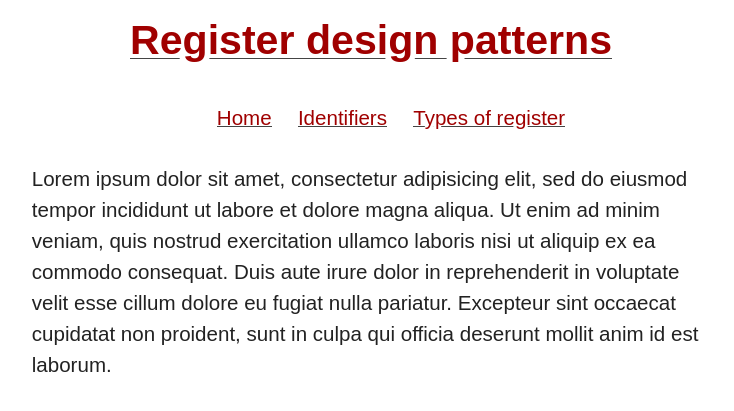
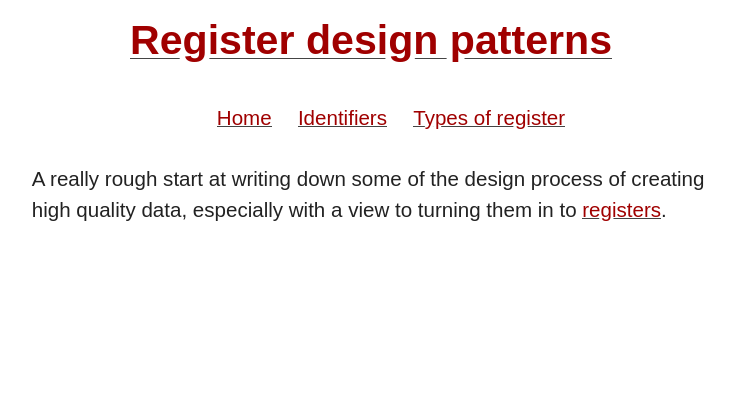
Before and after one commit to openregister/www.openregister.org, a Jekyll site: the page built from index.md, in a window 1280 px wide. Shown: the top 411 px of the page, without its empty margins (269-1003 px from the left). Built offline with Jekyll 4.4.1, drawn with Linux system fonts in a browser that asks for light colours.

Commit message:
Actual text on the index page

```diff
--- a/index.md
+++ b/index.md
@@ -2,4 +2,4 @@
 layout: page
 ---
 
-Lorem ipsum dolor sit amet, consectetur adipisicing elit, sed do eiusmod tempor incididunt ut labore et dolore magna aliqua. Ut enim ad minim veniam, quis nostrud exercitation ullamco laboris nisi ut aliquip ex ea commodo consequat. Duis aute irure dolor in reprehenderit in voluptate velit esse cillum dolore eu fugiat nulla pariatur. Excepteur sint occaecat cupidatat non proident, sunt in culpa qui officia deserunt mollit anim id est laborum.
+A really rough start at writing down some of the design process of creating high quality data, especially with a view to turning them in to [registers](https://www.gov.uk/government/publications/registers/registers).
```
